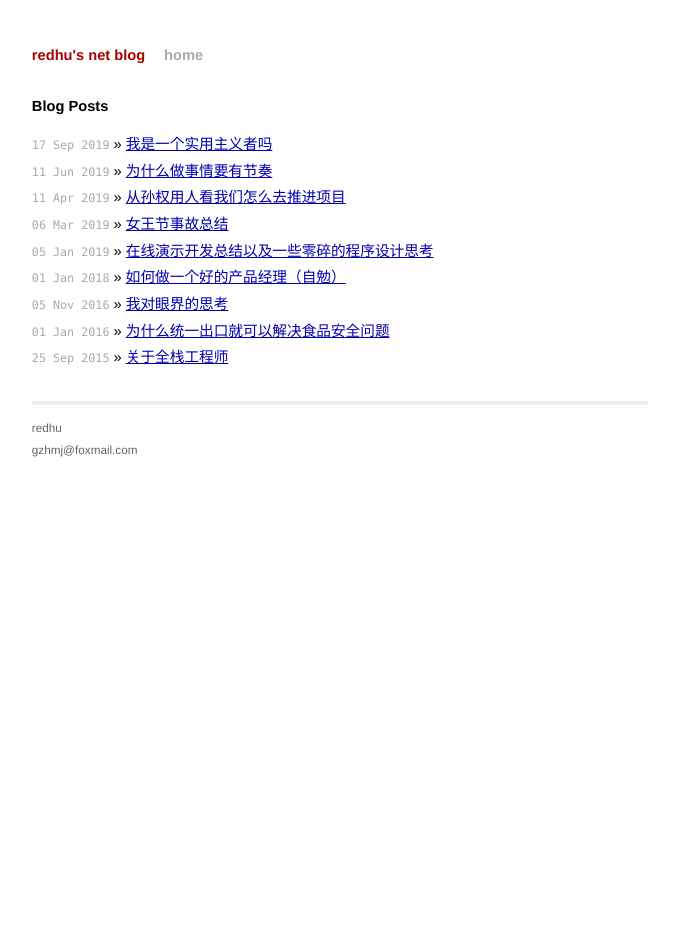
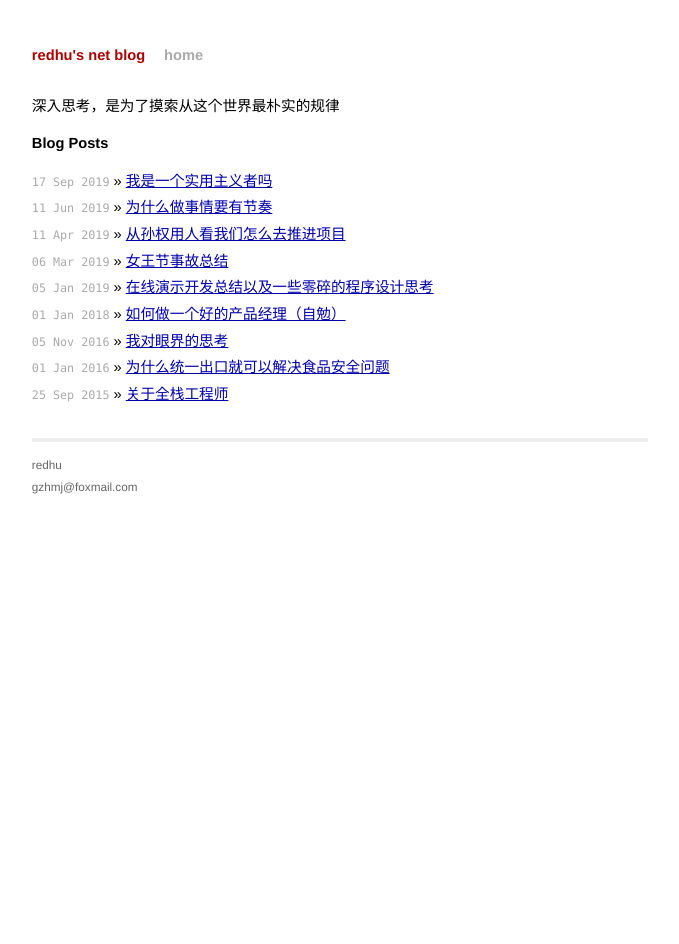
Before and after one commit to redhu/redhu.github.io, a Jekyll site: the page built from index.html, in a window 1280 px wide. Shown: the whole page, without its empty margins (300-979 px from the left). Built offline with Jekyll 4.4.1, drawn with Linux system fonts in a browser that asks for light colours; comment, search, counter and statistics services are not loaded.

```diff
--- a/_layouts/default.html
+++ b/_layouts/default.html
@@ -19,6 +19,7 @@
     <a href="/">redhu's net blog</a>
     <a class="extra" href="/">home</a>
   </div>
+  <p class="desc">深入思考，是为了摸索从这个世界最朴实的规律</p>
 
   {{ content }}
 
```
